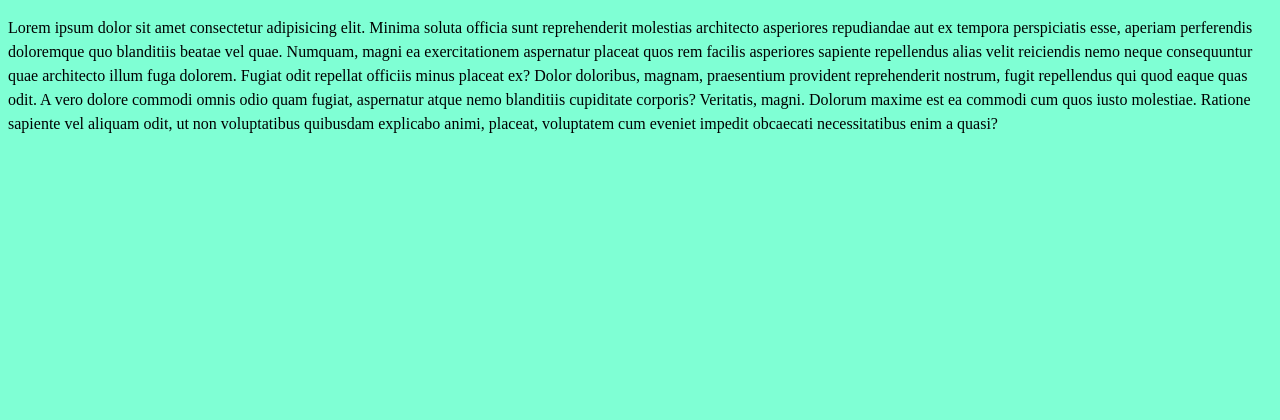
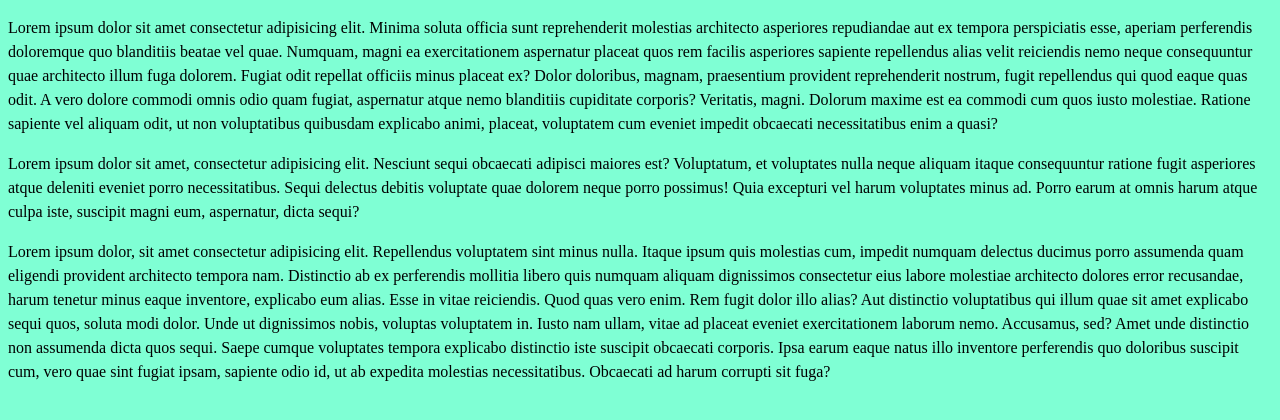
Before and after one commit to DikiNaufal/Test, a plain HTML site: page tugas4/index.html in a window 1280 px wide. Drawn offline with Linux system fonts and the light colour scheme.

Commit message:
Perubahan 3 pada HTML

```diff
--- a/tugas4/index.html
+++ b/tugas4/index.html
@@ -25,6 +25,33 @@
         placeat, voluptatem cum eveniet impedit obcaecati necessitatibus enim a
         quasi?
       </p>
+      <p>
+        Lorem ipsum dolor sit amet, consectetur adipisicing elit. Nesciunt sequi
+        obcaecati adipisci maiores est? Voluptatum, et voluptates nulla neque
+        aliquam itaque consequuntur ratione fugit asperiores atque deleniti
+        eveniet porro necessitatibus. Sequi delectus debitis voluptate quae
+        dolorem neque porro possimus! Quia excepturi vel harum voluptates minus
+        ad. Porro earum at omnis harum atque culpa iste, suscipit magni eum,
+        aspernatur, dicta sequi?
+      </p>
+      <p>
+        Lorem ipsum dolor, sit amet consectetur adipisicing elit. Repellendus
+        voluptatem sint minus nulla. Itaque ipsum quis molestias cum, impedit
+        numquam delectus ducimus porro assumenda quam eligendi provident
+        architecto tempora nam. Distinctio ab ex perferendis mollitia libero
+        quis numquam aliquam dignissimos consectetur eius labore molestiae
+        architecto dolores error recusandae, harum tenetur minus eaque
+        inventore, explicabo eum alias. Esse in vitae reiciendis. Quod quas vero
+        enim. Rem fugit dolor illo alias? Aut distinctio voluptatibus qui illum
+        quae sit amet explicabo sequi quos, soluta modi dolor. Unde ut
+        dignissimos nobis, voluptas voluptatem in. Iusto nam ullam, vitae ad
+        placeat eveniet exercitationem laborum nemo. Accusamus, sed? Amet unde
+        distinctio non assumenda dicta quos sequi. Saepe cumque voluptates
+        tempora explicabo distinctio iste suscipit obcaecati corporis. Ipsa
+        earum eaque natus illo inventore perferendis quo doloribus suscipit cum,
+        vero quae sint fugiat ipsam, sapiente odio id, ut ab expedita molestias
+        necessitatibus. Obcaecati ad harum corrupti sit fuga?
+      </p>
     </header>
     <main></main>
   </body>
```
